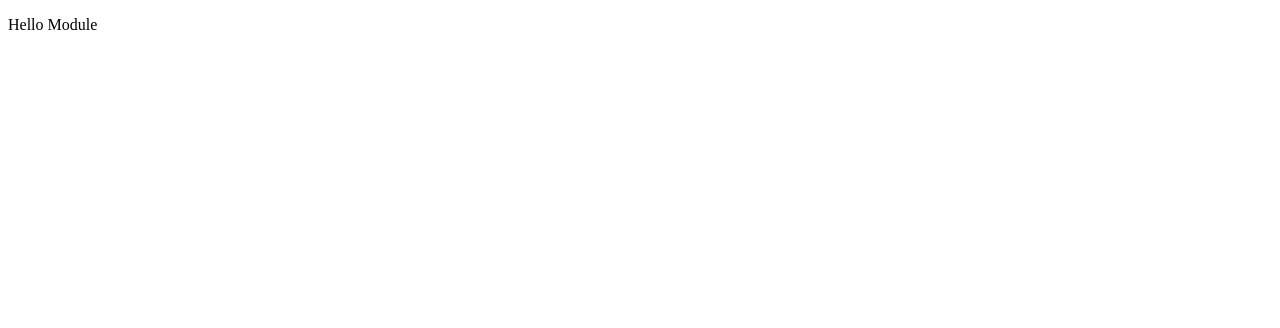
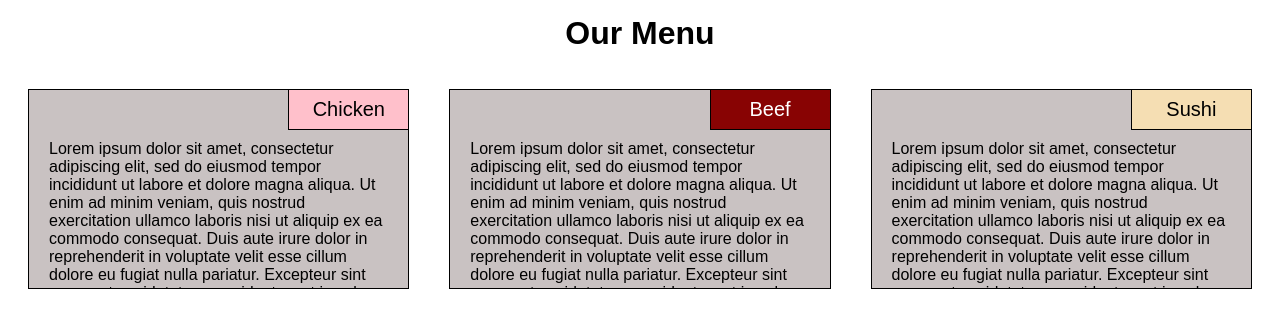
Before and after one commit to ozgurbayrasa/Yaakov-Coursera-Week2-Assignment, a plain HTML site: page module2-solution/index.html in a window 1280 px wide. Drawn offline with Linux system fonts and the light colour scheme; a web font is replaced by a local one.

Commit message:
Update index.html

```diff
--- a/module2-solution/index.html
+++ b/module2-solution/index.html
@@ -1,7 +1,25 @@
 <!DOCTYPE html>
-<head>
-  <title> Module 2 Assignment </title>
-</head>
-<body>
-  <p> Hello Module </p>
-</body>
+<html>
+    <head>
+        <meta charset="utf-8">
+        <meta name="viewport" content="width=device-width, initial-scale=1" >
+        <title>
+            Module 2 Assignment
+        </title>
+        <link href="index.css" type="text/css" rel="stylesheet"/>
+    </head>
+    <body>
+        <h1>Our&nbsp;Menu</h1>
+        <div class="row">
+            <div class="col-lg-4 col-md-6 container"><p>Lorem ipsum dolor sit amet, consectetur adipiscing elit, sed do eiusmod tempor incididunt ut labore et dolore magna aliqua.
+                Ut enim ad minim veniam, quis nostrud exercitation ullamco laboris nisi ut aliquip ex ea commodo consequat. Duis aute irure dolor in reprehenderit in voluptate velit esse
+                cillum dolore eu fugiat nulla pariatur.  Excepteur sint occaecat cupidatat non proident, sunt in culpa qui officia deserunt mollit anim id est laborum.<span class = "title" id="chicken">Chicken</span></p> </div>
+            <div class="col-lg-4 col-md-6 container"><p>Lorem ipsum dolor sit amet, consectetur adipiscing elit, sed do eiusmod tempor incididunt ut labore et dolore magna aliqua.
+                Ut enim ad minim veniam, quis nostrud exercitation ullamco laboris nisi ut aliquip ex ea commodo consequat. Duis aute irure dolor in reprehenderit in voluptate velit esse
+                cillum dolore eu fugiat nulla pariatur.  Excepteur sint occaecat cupidatat non proident, sunt in culpa qui officia deserunt mollit anim id est laborum.<span class = "title" id="beef">Beef</span></p> </div>
+            <div class="col-lg-4 col-md-12 container"><p>Lorem ipsum dolor sit amet, consectetur adipiscing elit, sed do eiusmod tempor incididunt ut labore et dolore magna aliqua.
+                Ut enim ad minim veniam, quis nostrud exercitation ullamco laboris nisi ut aliquip ex ea commodo consequat. Duis aute irure dolor in reprehenderit in voluptate velit esse
+                cillum dolore eu fugiat nulla pariatur.  Excepteur sint occaecat cupidatat non proident, sunt in culpa qui officia deserunt mollit anim id est laborum.<span class = "title" id="sushi">Sushi</span></p> </div>
+        </div>
+    </body>
+</html>
```
